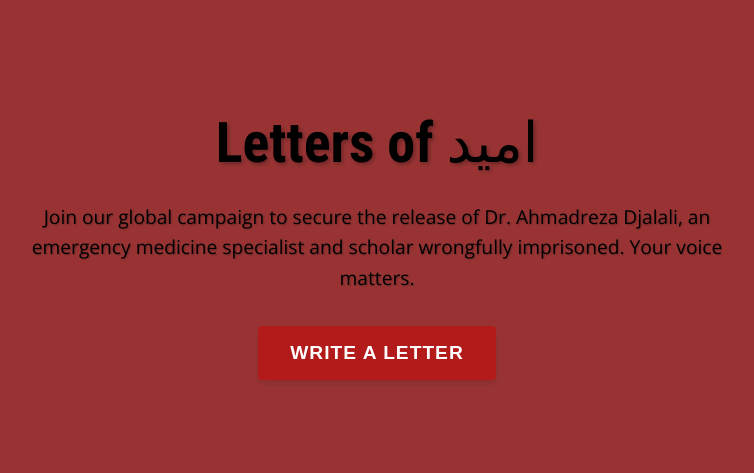
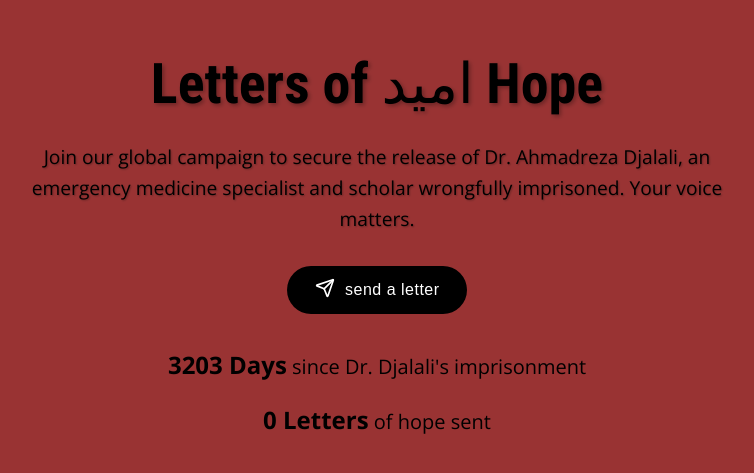
Before and after one commit to ajaikarthikeshan/lettersOfHope, a React (Vite) app in the folder lettersOfHope/: page / in a window 1280 px wide. Shown: the part 155-628 px from the top of the page, without its empty margins (263-1017 px from the left). Built offline with nearby package versions, Linux system fonts and the light colour scheme; no server answers.

Commit message:
Updated the counters for both imprisonement. Updated the project details. Added new buttton for submission of a letter.

```diff
--- a/lettersOfHope/package.json
+++ b/lettersOfHope/package.json
@@ -14,6 +14,7 @@
     "@netlify/functions": "^3.0.0",
     "@vitejs/plugin-react": "^4.3.4",
     "airtable": "^0.12.2",
+    "embla-carousel-react": "^8.5.2",
     "lucide-react": "^0.474.0",
     "react": "^18.3.1",
     "react-dom": "^18.3.1"
--- a/lettersOfHope/src/App.css
+++ b/lettersOfHope/src/App.css
@@ -60,6 +60,66 @@ h1, h2, h3 {
   text-shadow: 2px 2px 4px rgba(0, 0, 0, 0.3);
 }
 
+.hero-stats {
+  margin-top: 2rem;
+  display: flex;
+  flex-direction: column;
+  gap: 1rem;
+  color: var(--black);
+}
+
+.stat-item {
+  font-size: 1.25rem;
+}
+
+.stat-number {
+  font-size: 1.5rem;
+  font-weight: 700;
+}
+
+/* Add to your existing hero styles in App.css */
+.hero-stats {
+  margin-top: 2rem;
+  display: flex;
+  flex-direction: column;
+  gap: 1rem;
+  color: var(--black);
+}
+
+.stat-item {
+  font-size: 1.25rem;
+  opacity: 0;
+  animation: fadeIn 0.5s ease-out forwards;
+}
+
+.stat-number {
+  font-size: 1.5rem;
+  font-weight: 700;
+  display: inline-block;
+  transform: translateY(10px);
+  animation: slideUp 0.5s ease-out forwards;
+}
+
+@keyframes fadeIn {
+  from {
+    opacity: 0;
+  }
+  to {
+    opacity: 1;
+  }
+}
+
+@keyframes slideUp {
+  from {
+    transform: translateY(10px);
+    opacity: 0;
+  }
+  to {
+    transform: translateY(0);
+    opacity: 1;
+  }
+}
+
 .mission {
   font-size: clamp(1rem, 2.5vw, 1.2rem);
   margin-bottom: 2rem;
@@ -67,24 +127,47 @@ h1, h2, h3 {
 }
 
 .cta-button {
-  background-color: var(--primary-red);
-  color: var(--white);
+  background-color: black;
+  color: white;
   border: none;
-  padding: 1rem 2rem;
-  font-size: 1.2rem;
+  padding: 12px 28px;
+  font-size: 1rem;
+  font-weight: 400;
   cursor: pointer;
-  transition: var(--transition);
-  border-radius: 4px;
-  text-transform: uppercase;
-  letter-spacing: 1px;
-  font-weight: 600;
-  box-shadow: 0 4px 6px rgba(0, 0, 0, 0.1);
+  border-radius: 50px;
+  display: flex;
+  align-items: center;
+  gap: 10px;
+  transition: all 0.3s ease;
+  margin: 0 auto;
+  overflow: hidden;
+  position: relative;
+  width: 180px;
+  text-transform: lowercase;
+  letter-spacing: 0.5px;
+  white-space: nowrap;
 }
 
+
 .cta-button:hover {
-  background-color: var(--accent-red);
-  transform: translateY(-2px);
-  box-shadow: 0 6px 8px rgba(0, 0, 0, 0.2);
+  background-color: #333;
+  transform: scale(1.05);
+}
+
+.cta-button .icon {
+  transition: all 0.3s ease;
+}
+
+.cta-button:hover .icon {
+  transform: translateX(50px) rotate(45deg); /* Rotate to horizontal while moving */
+}
+
+.cta-button .text {
+  transition: transform 0.3s ease;
+}
+
+.cta-button:hover .text {
+  transform: translateX(200px);
 }
 
 /* About Section */
@@ -195,11 +278,15 @@ h1, h2, h3 {
 }
 
 .project-image {
-  width: 100%;
-  max-width: 500px;
+  width: 400px;
   height: auto;
   border-radius: 8px;
-  box-shadow: 0 4px 12px rgba(0, 0, 0, 0.1);
+  box-shadow: 0 8px 16px rgba(0, 0, 0, 0.1);
+  transition: var(--transition);
+}
+
+.project-image:hover {
+  transform: scale(1.02);
 }
 
 @media (max-width: 768px) {
--- a/lettersOfHope/src/App.jsx
+++ b/lettersOfHope/src/App.jsx
@@ -42,17 +42,12 @@ function App() {
 
   useEffect(() => {
     fetchApprovedLetters();
-
-    // Refresh data every 5 minutes
     const refreshInterval = setInterval(fetchApprovedLetters, 5 * 60 * 1000);
-
-    // Cleanup interval on component unmount
     return () => clearInterval(refreshInterval);
   }, []);
 
   const toggleModal = () => {
     setIsModalOpen(!isModalOpen);
-    // Refresh letters when modal closes
     if (isModalOpen) {
       fetchApprovedLetters();
     }
@@ -60,7 +55,11 @@ function App() {
 
   return (
     <div className="app">
-      <Hero onWriteLetterClick={toggleModal} />
+      <Hero
+        onWriteLetterClick={toggleModal}
+        letterCount={letters.length}
+        loading={loading}
+      />
       <About />
       <OriceProject />
       <LettersCarousel
--- a/lettersOfHope/src/components/ApprovedLetters.jsx
+++ b/lettersOfHope/src/components/ApprovedLetters.jsx
@@ -30,7 +30,7 @@ function LettersCarousel({ letters, loading, error }) {
   if (loading) {
     return (
       <div className="loading">
-        <span className="loading-text">Loading messages of hope...</span>
+        <span className="loading-text">Loading letters of hope...</span>
       </div>
     );
   }
@@ -46,7 +46,7 @@ function LettersCarousel({ letters, loading, error }) {
   if (!letters || letters.length === 0) {
     return (
       <section className="letters-carousel">
-        <h2>Messages of Hope</h2>
+        <h2>Letters of Hope</h2>
         <div className="empty-state">
           No approved messages yet. Be the first to write one!
         </div>
@@ -56,7 +56,7 @@ function LettersCarousel({ letters, loading, error }) {
 
   return (
     <section className="letters-carousel">
-      <h2>Messages of Hope</h2>
+      <h2>Letters of Hope</h2>
       <div className="carousel-container">
         <button
           className="nav-button prev"
--- a/lettersOfHope/src/components/Footer.jsx
+++ b/lettersOfHope/src/components/Footer.jsx
@@ -3,7 +3,7 @@ import React from 'react';
 function Footer() {
   return (
     <footer className="footer">
-      <p>Maanya Mehra | © 2025 UBC ORICE.</p>
+      <p>Maanya Mehra | Ajai Karthikeshan | © 2025 UBC ORICE.</p>
     </footer>
   );
 }
--- a/lettersOfHope/src/components/Hero.jsx
+++ b/lettersOfHope/src/components/Hero.jsx
@@ -1,17 +1,117 @@
-import React from 'react';
+import React, { useState, useEffect } from 'react';
+import { Send } from 'lucide-react';
 
-function Hero({ onWriteLetterClick }) {
+function Hero({ onWriteLetterClick, letterCount = 0, loading }) {
+  const [daysSinceImprisonment, setDaysSinceImprisonment] = useState(0);
+  const [displayedDays, setDisplayedDays] = useState(0);
+  const [displayedLetters, setDisplayedLetters] = useState(0);
+
+  // Calculate days since imprisonment
+  useEffect(() => {
+    const calculateDays = () => {
+      const imprisonmentDate = new Date('2016-04-26');
+      const today = new Date();
+      const diffTime = Math.abs(today - imprisonmentDate);
+      const diffDays = Math.ceil(diffTime / (1000 * 60 * 60 * 24));
+      setDaysSinceImprisonment(diffDays);
+    };
+
+    calculateDays();
+
+    const now = new Date();
+    const night = new Date(
+      now.getFullYear(),
+      now.getMonth(),
+      now.getDate() + 1,
+      0, 0, 0
+    );
+    const msToMidnight = night.getTime() - now.getTime();
+
+    const timeout = setTimeout(() => {
+      calculateDays();
+      const interval = setInterval(calculateDays, 24 * 60 * 60 * 1000);
+      return () => clearInterval(interval);
+    }, msToMidnight);
+
+    return () => clearTimeout(timeout);
+  }, []);
+
+  // Animate days counter
+  useEffect(() => {
+    if (daysSinceImprisonment > 0) {
+      const duration = 3000;
+      const steps = 25;
+      const stepValue = daysSinceImprisonment / steps;
+      const stepDuration = duration / steps;
+
+      let currentStep = 0;
+
+      const timer = setInterval(() => {
+        if (currentStep < steps) {
+          setDisplayedDays(Math.round(stepValue * currentStep));
+          currentStep++;
+        } else {
+          setDisplayedDays(daysSinceImprisonment);
+          clearInterval(timer);
+        }
+      }, stepDuration);
+
+      return () => clearInterval(timer);
+    }
+  }, [daysSinceImprisonment]);
+
+  // Animate letters counter
+  useEffect(() => {
+    if (!loading && letterCount > 0) {
+      const duration = 200;
+      const steps = 1;
+      const stepValue = letterCount / steps;
+      const stepDuration = duration / steps;
+
+      let currentStep = 0;
+
+      const timer = setInterval(() => {
+        if (currentStep < steps) {
+          setDisplayedLetters(Math.round(stepValue * currentStep));
+          currentStep++;
+        } else {
+          setDisplayedLetters(letterCount);
+          clearInterval(timer);
+        }
+      }, stepDuration);
+
+      return () => clearInterval(timer);
+    }
+  }, [letterCount, loading]);
+
   return (
     <section className="hero">
       <div className="hero-content">
-        <h1>Letters of امید</h1>
+        <h1>Letters of امید Hope</h1>
         <p className="mission">
           Join our global campaign to secure the release of Dr. Ahmadreza Djalali,
           an emergency medicine specialist and scholar wrongfully imprisoned. Your voice matters.
         </p>
         <button className="cta-button" onClick={onWriteLetterClick}>
-          Write a Letter
+          <span className="icon">
+            <Send size={20} strokeWidth={2} />
+          </span>
+          <span className="text">send a letter</span>
         </button>
+        <div className="hero-stats">
+          <p className="stat-item">
+            <span className="stat-number">{displayedDays} Days</span> since Dr. Djalali's imprisonment
+          </p>
+          <p className="stat-item">
+            {loading ? (
+              <span>Loading...</span>
+            ) : (
+              <>
+                <span className="stat-number">{displayedLetters} Letters</span> of hope sent
+              </>
+            )}
+          </p>
+        </div>
       </div>
     </section>
   );
--- a/lettersOfHope/src/components/Modal.jsx
+++ b/lettersOfHope/src/components/Modal.jsx
@@ -1,4 +1,5 @@
 import React from 'react';
+
 
 function Modal({ onClose }) {
   const GOOGLE_FORM_URL = "https://docs.google.com/forms/d/e/1FAIpQLScyfl_Ebu7ySUxfaTnMqiM1iDCCFofC5o5-uAzzN6ZxTij6rw/viewform?embedded=true";
@@ -11,9 +12,6 @@ function Modal({ onClose }) {
           src={GOOGLE_FORM_URL}
           width="100%"
           height="600"
-          frameBorder="0"
-          marginHeight="0"
-          marginWidth="0"
         >
           Loading form...
         </iframe>
--- a/lettersOfHope/src/components/Oriceproject.jsx
+++ b/lettersOfHope/src/components/Oriceproject.jsx
@@ -5,11 +5,14 @@ function OriceProject() {
     <section className="orice">
       <div className="orice-content">
         <div className="orice-text">
-          <h2>UBC ORICE Project</h2>
+          <h2>SARxUBC</h2>
           <p>
-            A university-led initiative to protect academic freedom and support scholars
-            at risk worldwide. Through advocacy, research, and community engagement,
-            we work to safeguard the fundamental right to education and scholarly pursuit.
+          The UBC Scholars in Prison Engagementship is a collaborative initiative
+          that brings together students, faculty, and advocacy groups to support
+          imprisoned academics worldwide. Rooted in the principles of academic freedom,
+          human rights, and global solidarity, this program works in partnership with the
+          Scholars at Risk (SAR) Network to raise awareness, mobilize advocacy efforts, and
+          contribute to the protection of scholars facing persecution.
           </p>
         </div>
         <div className="orice-image">
```
Also changed, not shown: lettersOfHope/public/images/orice-placeholder.jpg (added), 1 other file (tests, documents, lock files or other folders).
